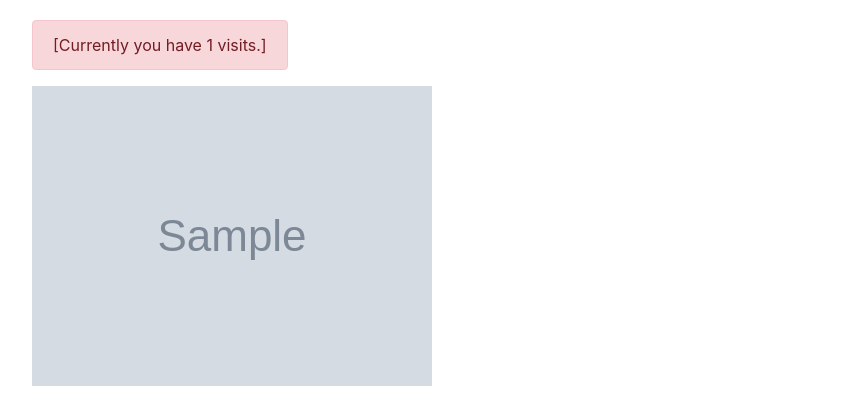
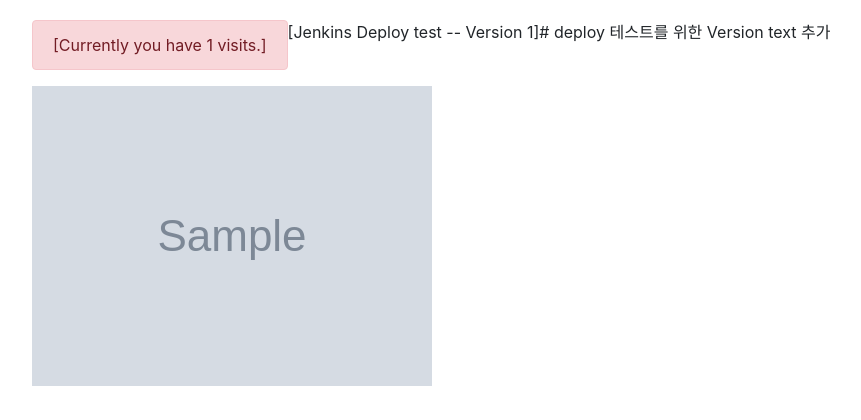
Before and after one commit to junseongday/web-count, a Flask app: template templates/index.html in a window 1280 px wide. Shown: the part 101-521 px from the top of the page, without its empty margins (23-884 px from the left). Run offline with Flask 3, Linux system fonts and the light colour scheme; the template is opened without the code that fills it: most values are stand-ins (such as "Sample title", 1, 10 or a date in 2020); grey boxes marked "Sample" are stand-in pictures.

Commit message:
git commit -m "web-count, build test"

```diff
--- a/templates/index.html
+++ b/templates/index.html
@@ -19,6 +19,7 @@
       <div class="alert alert-danger" role="alert">
         [Currently you have {{visit_count}} visits.]
       </div>
+      <p>[Jenkins Deploy test -- Version 1]</p> # deploy 테스트를 위한 Version text 추가
     </div>
 
     <div class="row">
```
